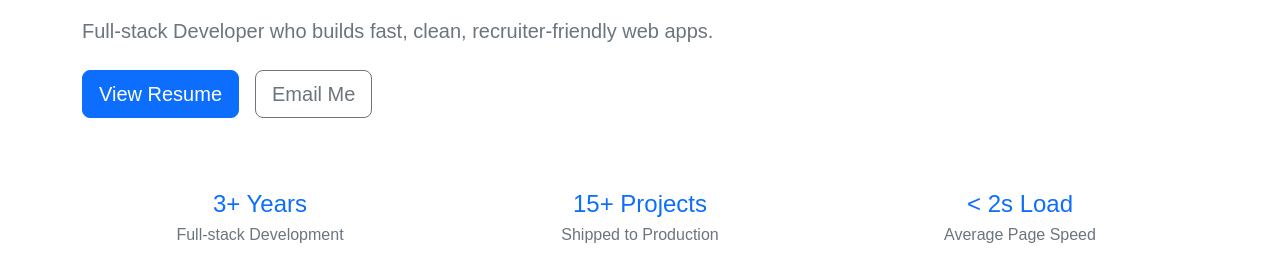
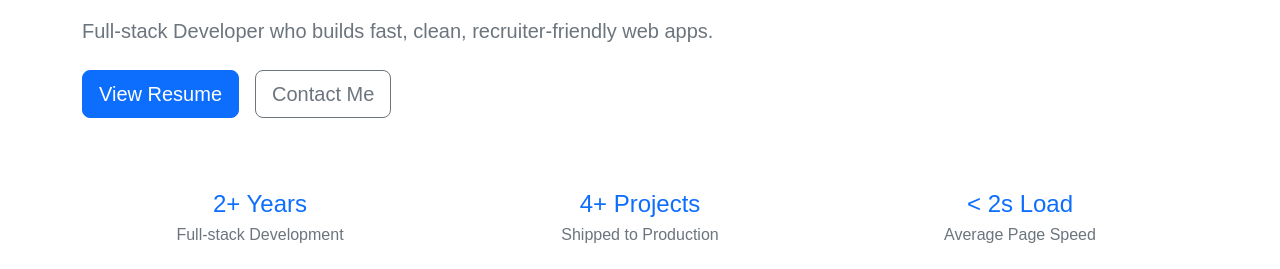
Before and after one commit to gentleman654/personalportfolio, a Next.js app: page / in a window 1280 px wide. Shown: the part 220-489 px from the top of the page. Built offline with nearby package versions, Linux system fonts and the light colour scheme.

Commit message:
contact updated

```diff
--- a/app/page.tsx
+++ b/app/page.tsx
@@ -30,11 +30,8 @@ export default function Home() {
             >
               View Resume
             </a>
-            <a
-              className="btn btn-outline-secondary btn-lg"
-              href="mailto:manas@example.com"
-            >
-              Email Me
+            <a className="btn btn-outline-secondary btn-lg" href="/contact">
+              Contact Me
             </a>
           </div>
         </section>
@@ -42,11 +39,11 @@ export default function Home() {
         <section className="py-4">
           <div className="row g-4 text-center">
             <div className="col-12 col-md-4">
-              <h3 className="h4 text-primary mb-1">3+ Years</h3>
+              <h3 className="h4 text-primary mb-1">2+ Years</h3>
               <p className="text-secondary mb-0">Full-stack Development</p>
             </div>
             <div className="col-12 col-md-4">
-              <h3 className="h4 text-primary mb-1">15+ Projects</h3>
+              <h3 className="h4 text-primary mb-1">4+ Projects</h3>
               <p className="text-secondary mb-0">Shipped to Production</p>
             </div>
             <div className="col-12 col-md-4">
```
Also changed, not shown: 1 other file (tests, documents, lock files or other folders).
